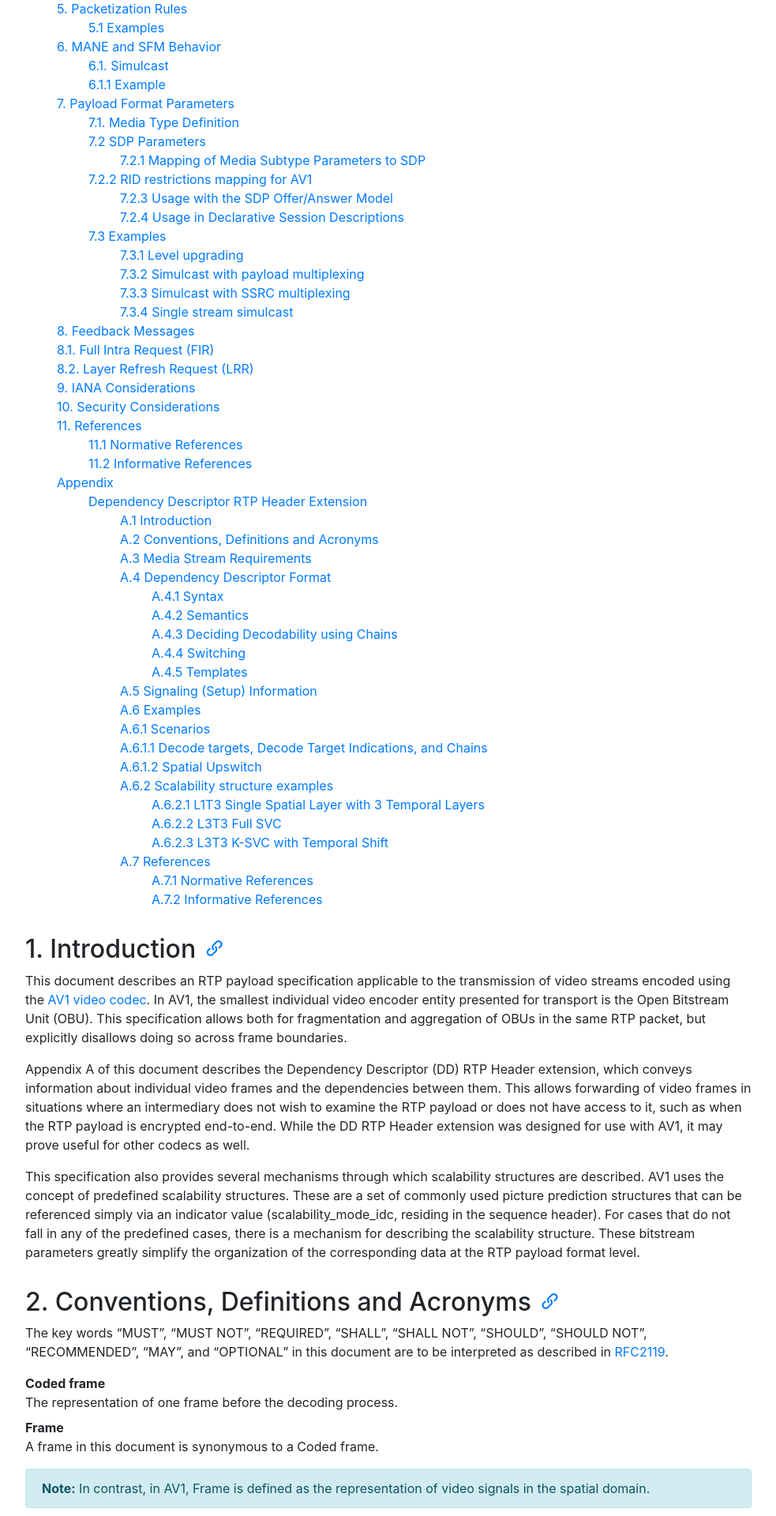
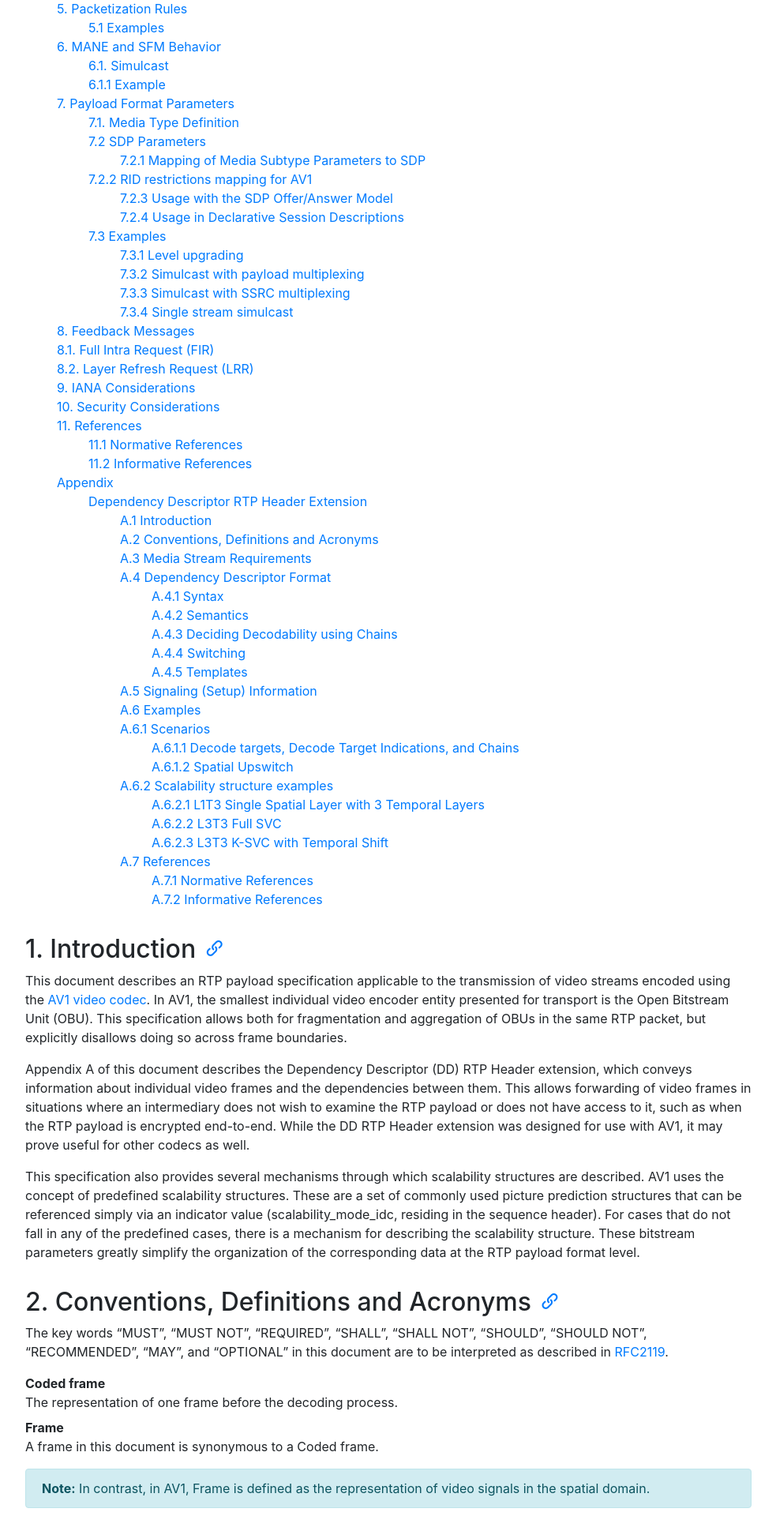
Before and after one commit to AOMediaCodec/av1-rtp-spec, a Jekyll site: the page built from index.md, in a window 1280 px wide. Shown: the part 708-2628 px from the top of the page at 79% size, without its empty margins (53-1036 px from the left). Built offline with Jekyll 4.4.1, drawn with Linux system fonts in a browser that asks for light colours; nearby versions of some CDN libraries.

Commit message:
Fix section indentation

```diff
--- a/av1-rtp-spec.md
+++ b/av1-rtp-spec.md
@@ -1131,7 +1131,7 @@
 
 #### A.6.1 Scenarios
 
-#### A.6.1.1 Decode targets, Decode Target Indications, and Chains
+##### A.6.1.1 Decode targets, Decode Target Indications, and Chains
 In the following example, the concepts of Decode targets, Chains, and DTI are discussed in the context of the L2T3 scalability structure from the perspective of frame_number=5 (F5).
 
 ![L2T3](assets/images/L2T3.svg)
@@ -1188,7 +1188,7 @@
 
 The DT3 client would track Chain1. From the DD received with F5, the client would detect that the last essential frame is F2. Thus it is not safe to start decoding F5. Due to the fact that frames must be decoded in decode order and F2 is essential for all HD frames, decoding F5 before F2 would prevent the decoding of F2 and all subsequent HD frames. The client therefore should wait for F2. The client may send a Generic NACK per [RFC4585] in order to notify the sender that packets have been missed since the receipt of F1, or may send a Layer Refresh Request (LRR) per [I-D.ietf-avtext-lrr] in order to refresh the media substream.
 
-#### A.6.1.2 Spatial Upswitch
+##### A.6.1.2 Spatial Upswitch
 In the following example, spatial upswitch is discussed in the context of the L2T1 scalability structure.
 
 ![L2T1](assets/images/L2T1.svg)
```
